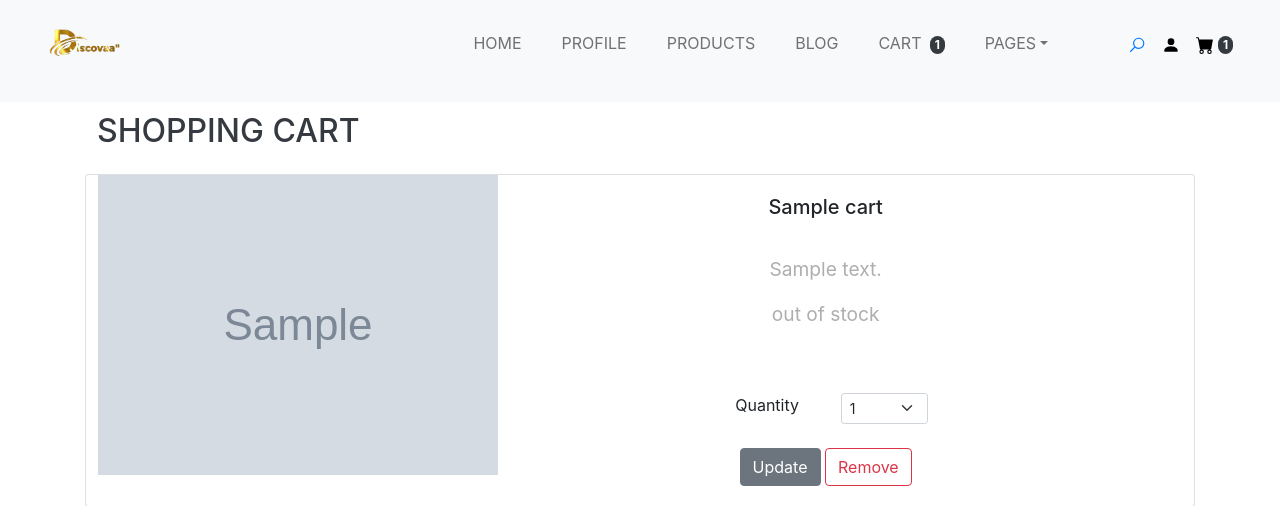
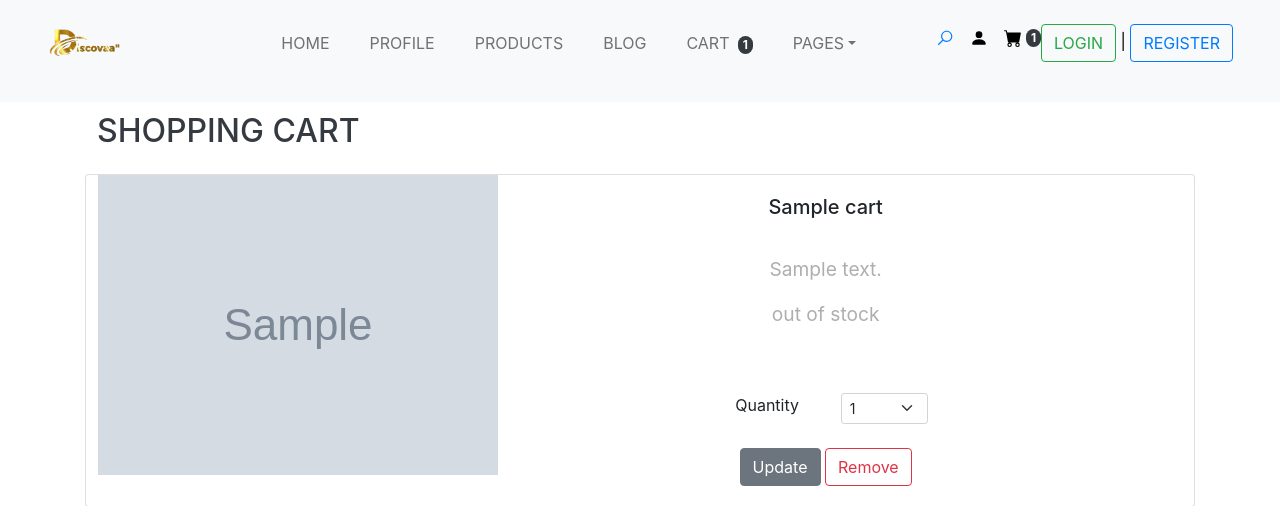
Before and after one commit to officialryder1/discova, a Django app: template cart/templates/cart/cart.html in a window 1280 px wide. Shown: the top 506 px of the page. Run offline with Django 3.2, Linux system fonts and the light colour scheme; the template is opened without the code that fills it: most values are stand-ins (such as "Sample title", 1, 10 or a date in 2020); grey boxes marked "Sample" are stand-in pictures; some libraries are stand-ins or nearby versions.

Commit message:
add auth button to base file

```diff
--- a/store/templates/store/base.html
+++ b/store/templates/store/base.html
@@ -181,6 +181,13 @@
                     <li>
                       <a href="contact.html" class="dropdown-item">Contact</a>
                     </li>
+                    <li>
+                    {% if request.user.is_authenticated %}
+                    <a href="{% url 'logout'%}" class="btn btn-danger">Logout</a>
+                    {% else %}
+                    <a href="{% url 'login' %}" class="btn btn-outline-success">Login</a> | <a href="{% url 'register' %}" class="btn btn-outline-primary"> Register</a>
+                    {% endif %}
+                  </li>
                   </ul>
                 </li>
                 <li class="nav-item">
@@ -205,9 +212,16 @@
                         <a href="{% url 'cart' %}">
                           <svg class="cart">
                             <use xlink:href="#cart"></use>
-                            <span class="badge bg-dark text-white ms-1 rounded-pill" id="cart_quantity">{{ cart|length }}</span>
+                            <span class="badge bg-dark text-white ms-1 rounded-pill" id="cart_quantity">{{ cart|length }} </span>
                           </svg>
                         </a>
+                      </li>
+                      <li>
+                        {% if request.user.is_authenticated %}
+                        <a href="{% url 'logout'%}" class="btn btn-danger"> Logout</a>
+                        {% else %}
+                        <a href="{% url 'login' %}" class="btn btn-outline-success"> Login</a> | <a href="{% url 'register' %}" class="btn btn-outline-primary"> Register</a>
+                        {% endif %}
                       </li>
                     </ul>
                   </div>
--- a/store/templates/store/registration.html
+++ b/store/templates/store/registration.html
@@ -1,6 +1,7 @@
 {% extends 'store/base.html' %}
 {% block content%}
 
+<div class="container">
     {% if form.error %}
     <div class="alert alert-warning alert-dismissible fade show" role="alert">
         There was an error with your form
@@ -18,5 +19,8 @@
 
         <br><br><input type="submit" value="submit" class="btn btn-secondary">
     </form>
+    <p>Already have an account</p>
+    <a href="{% url 'login' %}">click here</a>
+</div><br><br>
 
     {% endblock %}
```
Also changed, not shown: store/templates/store/login.html (+6 -3 lines). Lines whose indentation alone changed are shown as unchanged.
